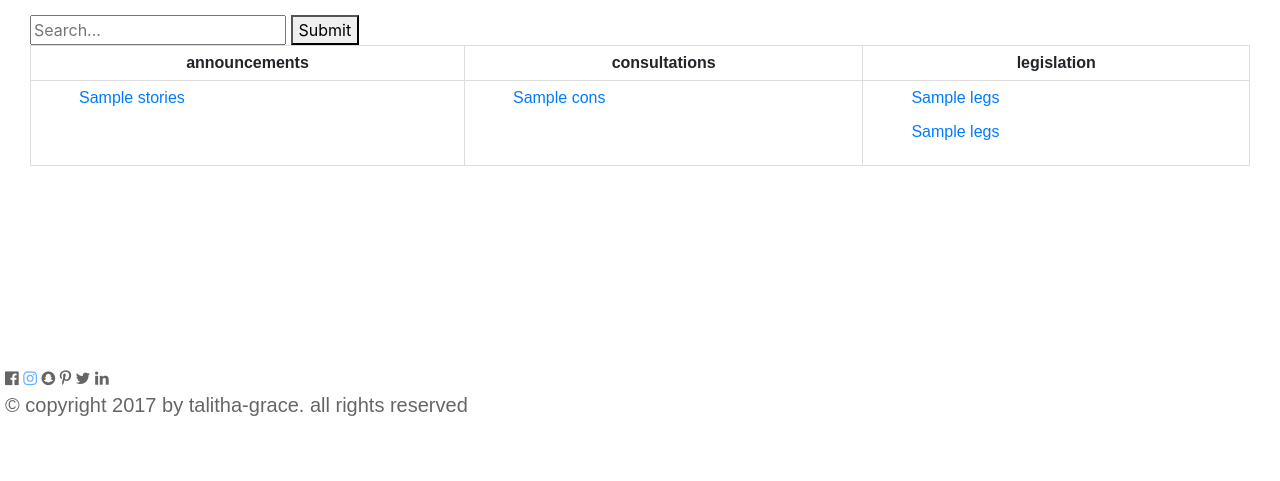
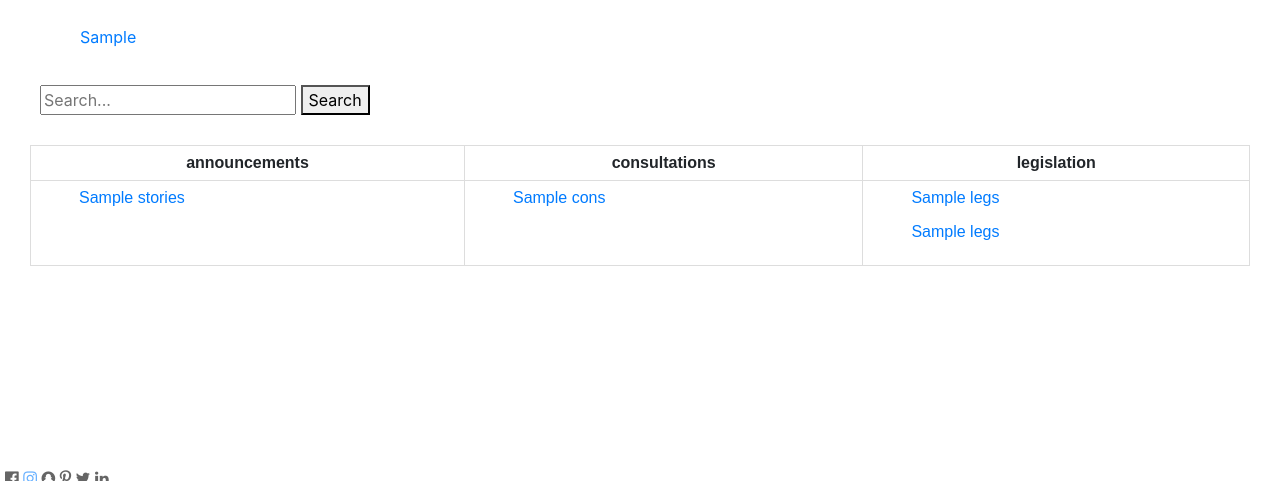
Before and after one commit to talithagrace/govapi_work, a Django app: template blog/templates/blog/search_list.html in a window 1280 px wide. Shown: the part 110-591 px from the top of the page. Run offline with Django 3.2, Linux system fonts and the light colour scheme; the template is opened without the code that fills it: most values are stand-ins (such as "Sample title", 1, 10 or a date in 2020); some libraries are stand-ins or nearby versions; some web fonts are replaced.

Commit message:
added open consultations to top of the page

```diff
--- a/blog/static/css/govsite1.css
+++ b/blog/static/css/govsite2.css
@@ -30,7 +30,13 @@ h1{
   padding: 20px 10px;
   margin-left: 20px;
 }
-
+.open_consultations{
+  padding: 10px 10px 10px 10px;
+}
+.search_box{
+  padding: 10px 10px 10px 10px;
+  margin-bottom: 20px;
+}
 table{
   font-family: 'Marmalad', sans-serif;
   border-collapse: collapse;
--- a/blog/templates/blog/govsitebase.html
+++ b/blog/templates/blog/govsitebase.html
@@ -5,7 +5,7 @@
     <link rel="stylesheet" href="https://maxcdn.bootstrapcdn.com/bootstrap/4.0.0-beta.2/css/bootstrap.min.css">
     <link href="https://fonts.googleapis.com/css?family=Annie+Use+Your+Telescope|Gloria+Hallelujah|Gruppo|Marmelad|Rancho" rel="stylesheet">
     <link rel="stylesheet" href="https://cdnjs.cloudflare.com/ajax/libs/font-awesome/4.7.0/css/font-awesome.min.css">
-    <link rel="stylesheet" href="{% static 'css/govsite1.css' %}">
+    <link rel="stylesheet" href="{% static 'css/govsite2.css' %}">
 
     <title>Gov Search</title>
   </head>
--- a/blog/templates/blog/search_list.html
+++ b/blog/templates/blog/search_list.html
@@ -4,10 +4,20 @@
 
 {% block content %}
 
+<div class="open_consultations">
+  {% for open_cons in open_consultations %}
+<ul>
+  <li><a href="{{ open_cons }}">{{ open_cons }}</a></li>
+</ul>
+{% endfor %}
+</div> <!--open-consultations-->
+
+<div class="search_box">
 <form type="get" action="." style="margin: 0">
   <input id="search_box" type="text" name="search_box" placeholder="Search...">
-  <button id="search_submit" type="submit">Submit</button>
+  <button id="search_submit" type="submit">Search</button>
 </form>
+</div><!-- search_box-->
 
 <table>
 
@@ -29,7 +39,6 @@
   </td>
 
   <td valign="top">
-
 
     {% for cons in consultations %}
   <ul>
--- a/config/settings.py
+++ b/config/settings.py
@@ -23,7 +23,7 @@ BASE_DIR = os.path.dirname(os.path.dirname(os.path.abspath(__file__)))
 
 # SECURITY WARNING: don't run with debug turned on in production!
 
-
+DEBUG = False
 ALLOWED_HOSTS = ['*']
 
 
@@ -113,8 +113,8 @@ USE_TZ = True
 
 STATIC_URL = '/static/'
 STATIC_ROOT = os.path.join(BASE_DIR, 'static')
-#SECRET_KEY = os.environ['SECRET_KEY']
-DEBUG = False
+
+
 
 SECRET_KEY = os.environ['SECRET_KEY']
 import dj_database_url
```
Also changed, not shown: blog/blog_views.py (+32 -1 lines).
